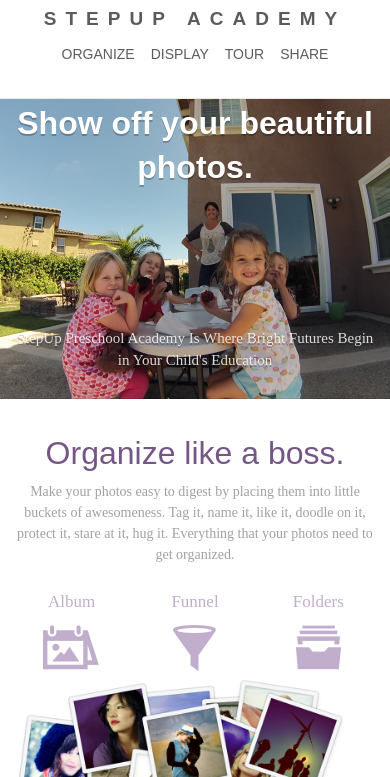
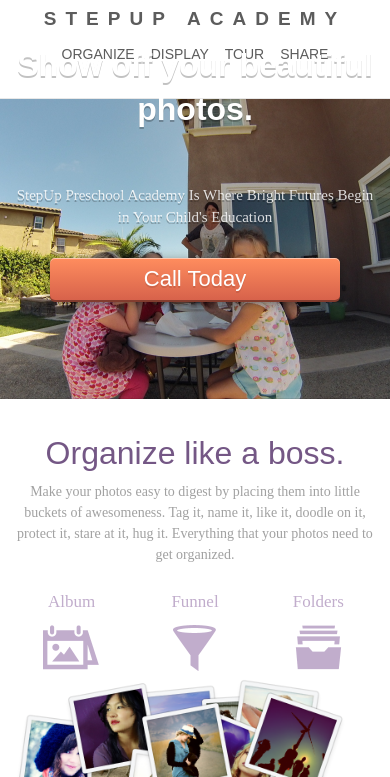
Before and after one commit to phinine/phinine.github.io, a plain HTML site: page index.html in a window 390 px wide. Shown: the part 67-844 px from the top of the page. Drawn offline with nearby package versions, Linux system fonts and the light colour scheme; a script that the page names is missing.

Commit message:
changed title

```diff
--- a/css/stepup.webflow.css
+++ b/css/stepup.webflow.css
@@ -416,7 +416,8 @@ p {
     text-align: center;
   }
   .hero-header {
-    margin-top: 30px;
+    margin-top: 12px;
+    padding-bottom: 51px;
     text-shadow: rgba(0, 0, 0, 0.24) 0px 2px 0px;
   }
   .hero-subtitle {
@@ -440,6 +441,8 @@ p {
     line-height: 23px;
   }
   .button {
+    margin: 30px 40px 3px;
+    padding: 11px 8px;
     background-image: -webkit-linear-gradient(#ff8d5e, #d7624b);
     background-image: -o-linear-gradient(#ff8d5e, #d7624b);
     background-image: linear-gradient(#ff8d5e, #d7624b);
@@ -486,15 +489,17 @@ p {
   }
   .hero-header {
     overflow: visible;
-    margin-top: -1px;
-    margin-bottom: 6px;
+    margin-top: -72px;
+    margin-bottom: 53px;
+    padding-top: 0px;
     padding-bottom: 0px;
     font-size: 32px;
     text-shadow: rgba(0, 0, 0, 0.24) 0px 2px 0px;
   }
   .hero-subtitle {
-    margin-top: 132px;
-    margin-bottom: 0px;
+    margin-top: 0px;
+    margin-bottom: 3px;
+    padding-top: 0px;
     padding-bottom: 0px;
     text-shadow: rgba(0, 0, 0, 0.24) 0px 2px 0px;
   }
@@ -505,7 +510,7 @@ p {
     font-size: 23px;
   }
   .call-to-action {
-    margin-bottom: 10px;
+    margin-bottom: 1px;
   }
   .center {
     padding-bottom: 21px;
--- a/index.html
+++ b/index.html
@@ -1,9 +1,10 @@
 <!DOCTYPE html>
-<!-- This site was created in Webflow. http://www.webflow.com--><!-- Last Published: Mon Nov 18 2013 05:29:08 GMT+0000 (UTC) -->
+<!-- This site was created in Webflow. http://www.webflow.com--><!-- Last Published: Mon Nov 18 2013 06:17:00 GMT+0000 (UTC) -->
 <html data-wf-site="52895e14e705605c58000063">
   <head>
     <meta charset="utf-8">
-    <title>Slate Template</title>
+    <title>StepUp Preschool Academy Located Oceanside California</title>
+    <meta name="description" content="StepUp Preschool Academy">
     <meta name="viewport" content="width=device-width, initial-scale=1.0">
     <link rel="stylesheet" type="text/css" href="css/normalize.css">
     <link rel="stylesheet" type="text/css" href="css/webflow.css">
@@ -38,11 +39,10 @@
   <div class="section hero">
     <div class="w-container">
       <div class="w-row">
-        <div class="w-col w-col-6 herophone">
+        <div class="w-col w-col-6 herophone"></div>
+        <div class="w-col w-col-6 call-to-action">
           <h1 class="hero-header">Show off your beautiful photos.</h1>
-        </div>
-        <div class="w-col w-col-6 call-to-action">
-          <p class="hero-subtitle">StepUp Preschool Academy Is Where Bright Futures Begin in Your Child's Education</p><a class="w-hidden-main w-hidden-medium w-hidden-small w-hidden-tiny button" href="#">Go to App Store</a>
+          <p class="hero-subtitle">StepUp Preschool Academy Is Where Bright Futures Begin in Your Child's Education</p><a class="w-hidden-main w-hidden-medium w-hidden-small button" href="#">Call Today</a>
         </div>
       </div>
     </div>
@@ -123,7 +123,7 @@
             id rutrum lorem imperdiet. Nunc ut sem vitae risus tristique posuere.</p>
         </div>
         <div class="w-col w-col-6">
-       <!--Enrollment Form Start-->
+     <!--Enrollment Form Start-->
 			<script type="text/javascript">var submitted=false;</script>
             <iframe name="hidden_iframe" id="hidden_iframe" style="display:none;" onload="if(submitted){$('#ss-form').hide();$('#thankyou').fadeIn('fast');}"></iframe>
             <form action="https://docs.google.com/forms/d/14hbxRvSftO67MfeUdE1n2b3WIBulL-aDOYE13tr5MX4/formResponse" method="POST" id="ss-form" target="hidden_iframe" onsubmit="submitted=true;">
@@ -173,7 +173,7 @@
     <div class="w-container">
       <div class="w-row">
         <div class="w-col w-col-8">
-          <h2 class="price-text">Refer a Friend and Get $50 Credit!</h2>
+          <h2 class="price-text">Get it now for $1.99 on the app store!</h2>
         </div>
         <div class="w-col w-col-4 w-clearfix">
           <a class="w-inline-block button app-store" href="http://www.apple.com" target="_blank">
```
